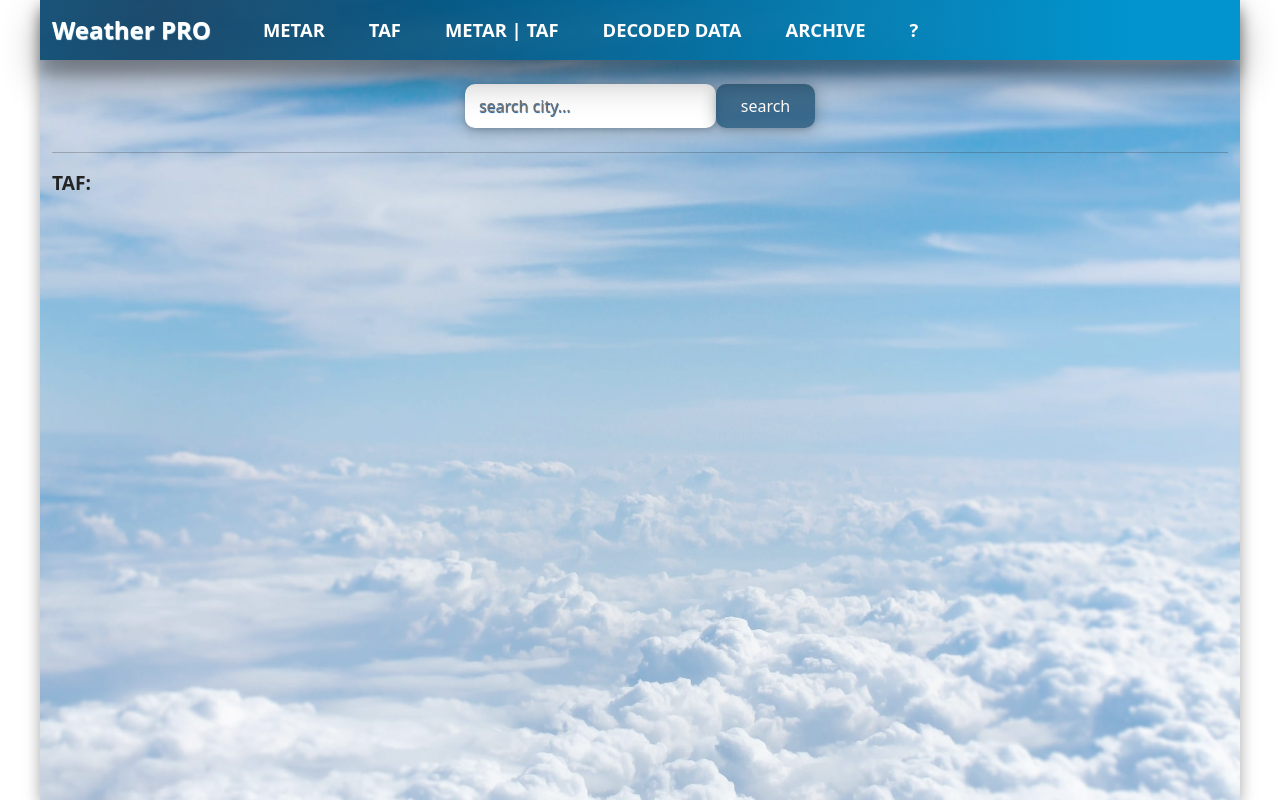
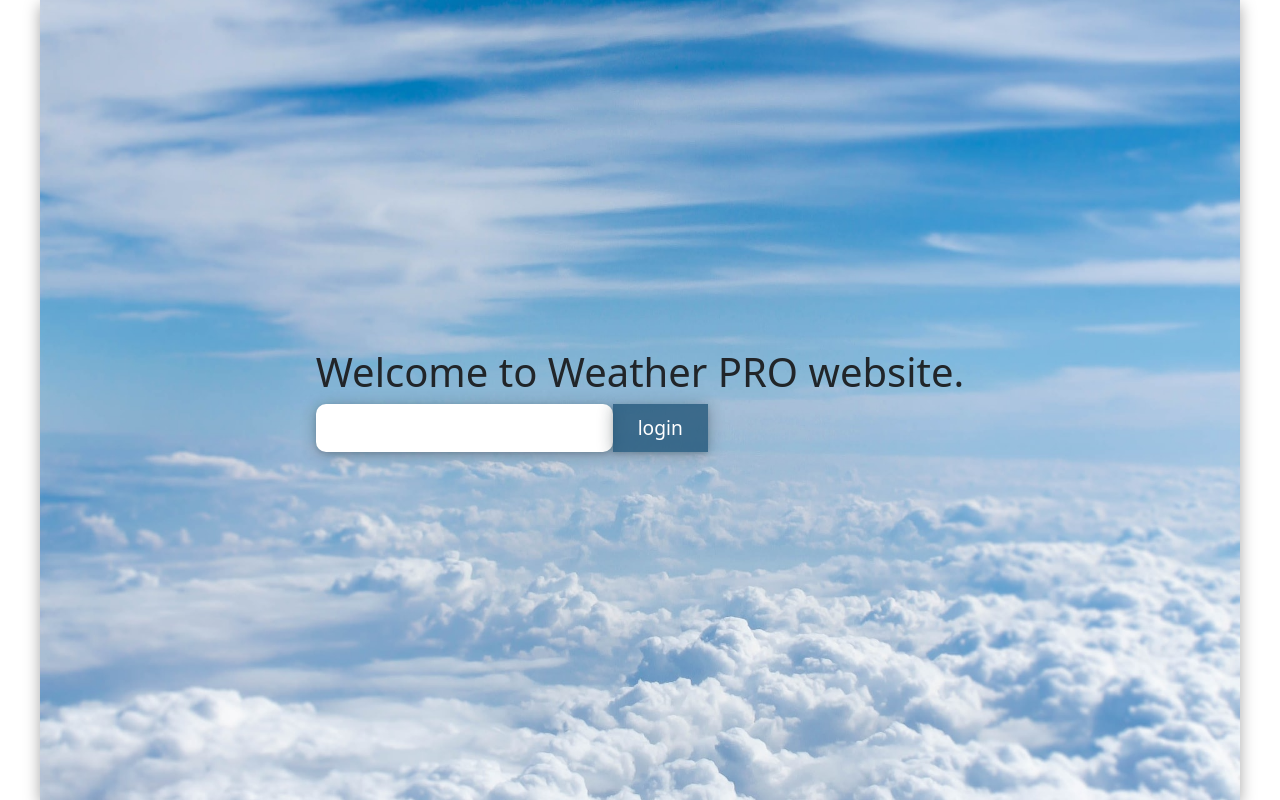
Before and after one commit to nasimreza72/Weathe-App, a React (Create React App) app: page /main/taf in a window 1280 px wide. Built offline with nearby package versions, Linux system fonts and the light colour scheme; no server answers.

Commit message:
just added login option

```diff
--- a/src/App.jsx
+++ b/src/App.jsx
@@ -2,14 +2,42 @@ import "./App.scss"
 import Navigation from "./components/Navigation.jsx"
 import Main from "./components/Main"
 import 'bootstrap/dist/css/bootstrap.min.css';
+import { useRef, useState } from "react";
 
 function App(props) {
 
+  const [ login, setLogin ] = useState(null)
+  const [ on, setOn ] = useState(false)
+
+  const inputCode = useRef()
+
+
+  function Login () {
+    setLogin(inputCode.current.value)
+    setOn(true)
+  }
 
   return (
-    <div className="App" style={{background:"rgba(255, 255, 255, 0.25)"}}>
+    <div className="App" style={{display:"flex", justifyContent:"center", alignItems:"center", flexDirection:"column"}}  >
+
+    {on===false ?     <div>
+     <h1>Welcome to Weather PRO website.</h1>
+      <input type="password" ref={inputCode}  />
+      <button onClick={Login}>login</button>
+     </div> : null}
+
+
+    {login==='15032022' ?
+
+    <div style={{width:"100%", height:"100vh", position:"fixed", top:"0px", background:"rgba(255, 255, 255, 0.25)"}}>
       <Navigation />
       <Main />
+    </div>
+
+    : null }
+
+
+
     </div>
   );
 }
--- a/src/App.scss
+++ b/src/App.scss
@@ -39,41 +39,12 @@ body {
           }
       }
       main {
-        width: 100;
+        width: 100%;
         padding: 0 1%;
         color: rgb(36, 36, 36);
 
-        .inputButton{
-          width: 100%;
-          margin: 3vh 0;
-          display: flex;
-          justify-content: center;
-          align-items: center;
-
-          input{
-            padding: 10px;
-            border-radius: 10px;
-            border: none;
-            font-size: 1rem;
-            box-shadow: rgba(14, 30, 37, 0.12) 0px 2px 4px 0px, rgba(14, 30, 37, 0.32) 0px 2px 16px 0px;
-            text-shadow: .5px .5px .75px rgb(15, 86, 153);
 
 
-          }
-
-          button{
-            padding: 10px 25px;
-            border-radius: 10px;
-            border: none;
-            font-size: 1rem;
-            background: #1c5174c2;
-            box-shadow: rgba(14, 30, 37, 0.12) 0px 2px 4px 0px, rgba(14, 30, 37, 0.32) 0px 2px 16px 0px;
-            color: white;
-
-            &:hover{
-              font-weight: bold;
-            }
-          }
 
         }
 
@@ -106,7 +77,44 @@ body {
       }
     }
   }
+
+
+
+.inputButton{
+  width: 100%;
+  margin: 3vh 0;
+  display: flex;
+  justify-content: center;
+  align-items: center;
 }
+
+
+
+input{
+  padding: 10px;
+  border-radius: 10px;
+  border: none;
+  font-size: 1rem;
+  box-shadow: rgba(14, 30, 37, 0.12) 0px 2px 4px 0px, rgba(14, 30, 37, 0.32) 0px 2px 16px 0px;
+  text-shadow: .5px .5px .75px rgb(15, 86, 153);
+
+
+}
+
+button{
+  padding: 10px 25px;
+  border-radius: 20px;
+  border: none;
+  font-size: 1rem;
+  background: #1c5174c2;
+  box-shadow: rgba(14, 30, 37, 0.12) 0px 2px 4px 0px, rgba(14, 30, 37, 0.32) 0px 2px 16px 0px;
+  color: white;
+
+  &:hover{
+    font-weight: bold;
+  }
+}
+
 
 
 // Clouds animation
```
